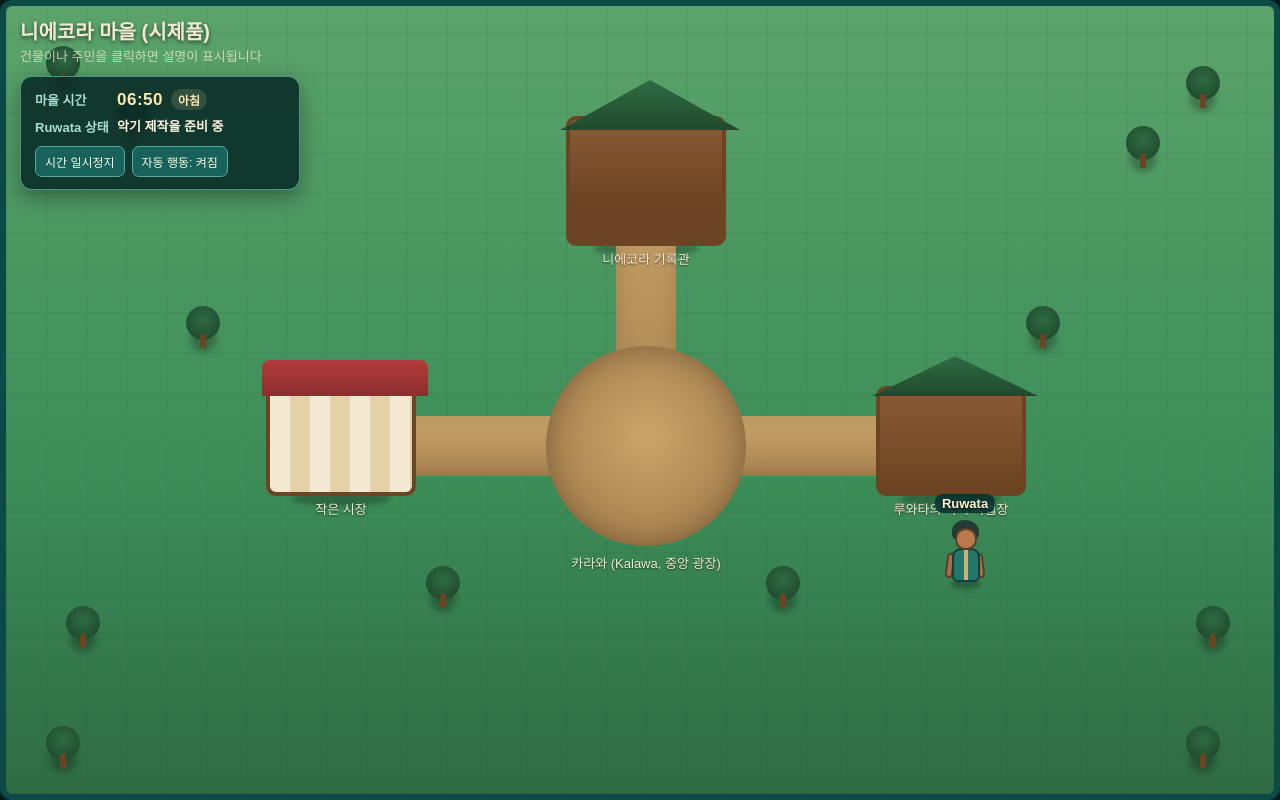
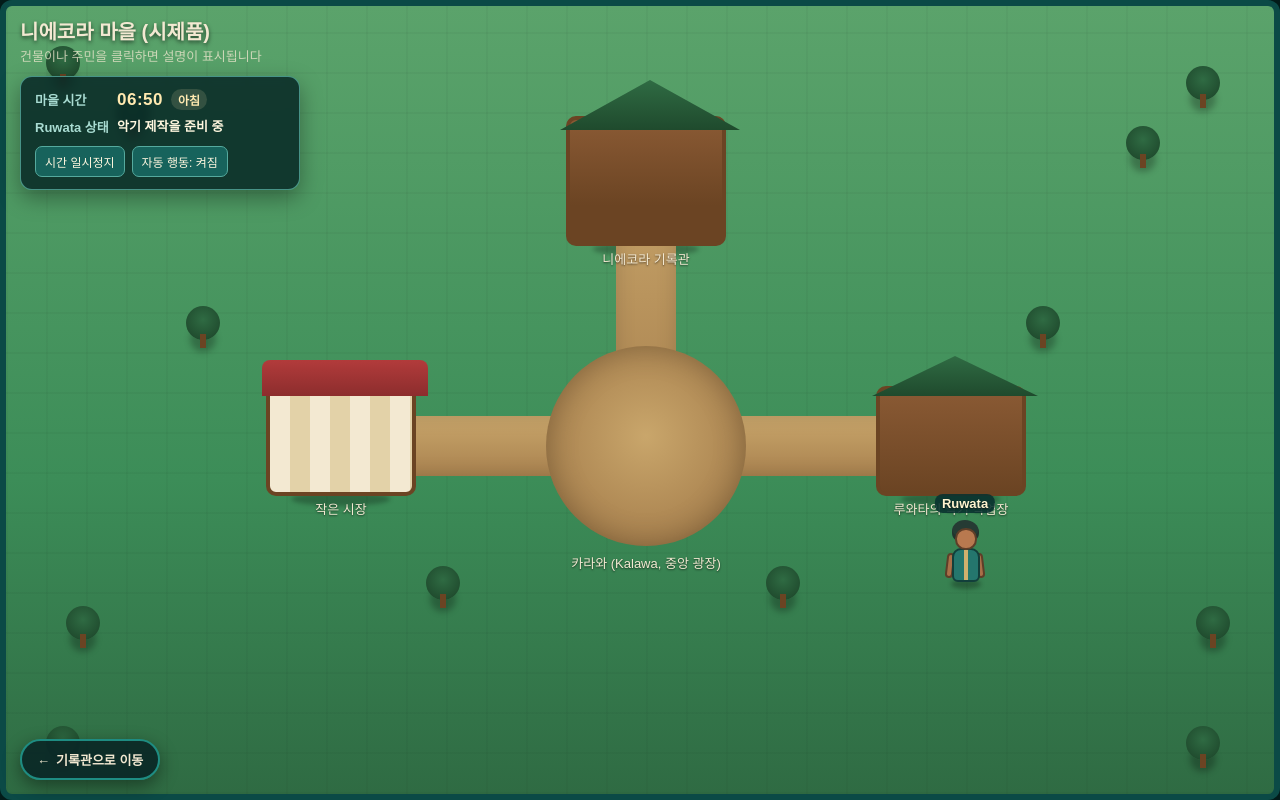
Before and after one commit to Jjunjjun2010/nyekora-archive, a plain HTML site: page village/index.html in a window 1280 px wide. Drawn offline with Linux system fonts and the light colour scheme.

Commit message:
마을 하단에 기록관 이동 버튼 추가

```diff
--- a/village/index.html
+++ b/village/index.html
@@ -203,6 +203,14 @@
     </p>
   </section>
 
+  <a
+    id="archive-link"
+    href="https://jjunjjun2010.github.io/nyekora-archive/"
+    aria-label="니에코라 기록관으로 이동"
+  >
+    <span aria-hidden="true">←</span> 기록관으로 이동
+  </a>
+
   <script src="../cloud-config.js"></script>
   <script src="../vendor/supabase.js"></script>
   <script src="../nyekora-data.js"></script>
--- a/village/village.css
+++ b/village/village.css
@@ -820,7 +820,46 @@ html, body {
 .ruwata-chat-note.sync-ok { color: #7fd6c2; }
 .ruwata-chat-note.sync-error { color: #e08a8a; }
 
+/* 기록관으로 이동하는 하단 버튼 */
+#archive-link {
+  position: fixed;
+  left: 20px;
+  bottom: 20px;
+  z-index: 30;
+  display: inline-flex;
+  align-items: center;
+  gap: 6px;
+  padding: 9px 15px;
+  border: 2px solid var(--teal-light);
+  border-radius: 999px;
+  background: rgba(10, 40, 38, 0.92);
+  color: var(--cream);
+  font-size: 13px;
+  font-weight: 700;
+  text-decoration: none;
+  box-shadow: 0 6px 18px rgba(0, 0, 0, 0.42);
+  transition: background 0.15s ease, border-color 0.15s ease, transform 0.15s ease;
+}
+
+#archive-link:hover {
+  background: rgba(30, 140, 130, 0.92);
+  border-color: #7fd6c2;
+  transform: translateY(-1px);
+}
+
+#archive-link:focus-visible {
+  outline: 3px solid #ffe9a8;
+  outline-offset: 3px;
+}
+
 @media (max-width: 600px) {
+  #archive-link {
+    left: 12px;
+    bottom: 12px;
+    padding: 8px 13px;
+    font-size: 12px;
+  }
+
   .ruwata-chat {
     right: 12px;
     bottom: 12px;
```
